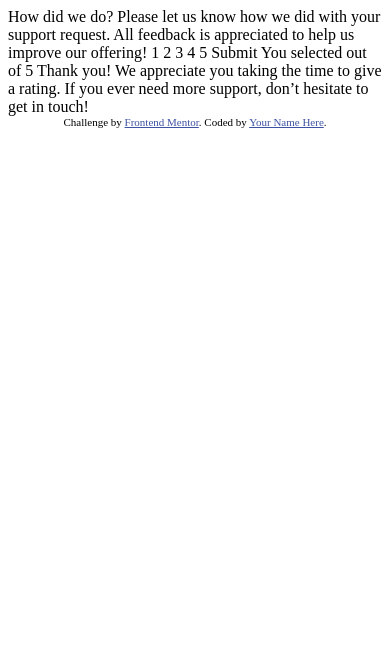
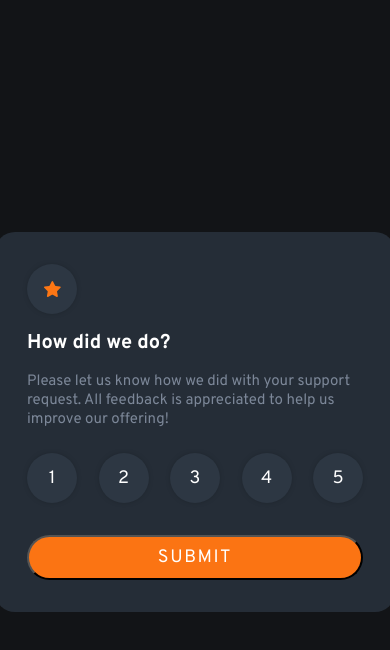
Before and after one commit to Locke-SH/CM-Interactive_rating-_component, a plain HTML site: page index.html in a window 390 px wide. Drawn offline with Linux system fonts and the light colour scheme.

Commit message:
first quick solution without mobile

```diff
--- a/index.html
+++ b/index.html
@@ -1,49 +1,87 @@
 <!DOCTYPE html>
 <html lang="en">
+
 <head>
   <meta charset="UTF-8">
-  <meta name="viewport" content="width=device-width, initial-scale=1.0"> <!-- displays site properly based on user's device -->
+  <meta name="viewport" content="width=device-width, initial-scale=1.0">
+  <!-- displays site properly based on user's device -->
 
   <link rel="icon" type="image/png" sizes="32x32" href="./images/favicon-32x32.png">
+  <link rel="stylesheet" href="style.css">
+  <link rel="preconnect" href="https://fonts.googleapis.com">
+  <link rel="preconnect" href="https://fonts.gstatic.com" crossorigin>
+  <link href="https://fonts.googleapis.com/css2?family=Overpass:wght@400;700&display=swap" rel="stylesheet">
 
-  <title>Frontend Mentor | Interactive rating component</title>
+  <title>Interactive rating component</title>
 
-  <!-- Feel free to remove these styles or customise in your own stylesheet 👍 -->
-  <style>
-    .attribution { font-size: 11px; text-align: center; }
-    .attribution a { color: hsl(228, 45%, 44%); }
-  </style>
 </head>
+
 <body>
+  <main>
+    <section class="card-container">
+      <div class="rate" id="blog1">
+        <div class="star-icon">
+          <img src="../images/icon-star.svg" alt="star-icon"></img>
+        </div>
+        <h2>How did we do?</h2>
 
-  <!-- Rating state start -->
+        <p>Please let us know how we did with your support request. All feedback is appreciated
+          to help us improve our offering!</p>
 
-  How did we do?
+        <div class="ratings">
+          <span id="rate1">1</span>
+          <span id="rate2">2</span>
+          <span id="rate3">3</span>
+          <span id="rate4">4</span>
+          <span id="rate5">5</span>
+        </div>
 
-  Please let us know how we did with your support request. All feedback is appreciated
-  to help us improve our offering!
+        <button id="button" class="submit-btn">SUBMIT</button>
+      </div>
+      <div class="submitted" id="blog2">
+        <img class="thanks_img" src="./images/illustration-thank-you.svg" alt="thank_you_illustration">
+        <p class="selection_text">You selected <span id="selected_rating"></span> out of 5</p>
 
-  1 2 3 4 5
+        <h1 class="submitted_headline">Thank you!</h1>
 
-  Submit
-
-  <!-- Rating state end -->
-
-  <!-- Thank you state start -->
-
-  You selected <!-- Add rating here --> out of 5
-
-  Thank you!
-
-  We appreciate you taking the time to give a rating. If you ever need more support,
-  don’t hesitate to get in touch!
-
-  <!-- Thank you state end -->
+        <p class="text-box">We appreciate you taking the time to give a rating. If you ever need more support,
+          don’t hesitate to get in touch!</p>
+      </div>
+    </section>
 
 
-  <div class="attribution">
-    Challenge by <a href="https://www.frontendmentor.io?ref=challenge" target="_blank">Frontend Mentor</a>.
-    Coded by <a href="#">Your Name Here</a>.
-  </div>
+    </section>
+  </main>
+
+  <script>
+    let rate1 = document.getElementById("rate1");
+    let rate2 = document.getElementById("rate2");
+    let rate3 = document.getElementById("rate3");
+    let rate4 = document.getElementById("rate4");
+    let rate5 = document.getElementById("rate5");
+
+    rate1.addEventListener("click", ()=>{document.getElementById("selected_rating").innerHTML= "1";});
+    rate1.addEventListener("click", ()=>{rate1.style.background= "var(--clr-primary-orange)"});
+    rate2.addEventListener("click", ()=>{document.getElementById("selected_rating").innerHTML= "2";});
+    rate2.addEventListener("click", ()=>{rate2.style.background= "var(--clr-primary-orange)"});
+    rate3.addEventListener("click", ()=>{document.getElementById("selected_rating").innerHTML= "3";});
+    rate3.addEventListener("click", ()=>{rate3.style.background= "var(--clr-primary-orange)"});
+    rate4.addEventListener("click", ()=>{document.getElementById("selected_rating").innerHTML= "4";});
+    rate4.addEventListener("click", ()=>{rate4.style.background= "var(--clr-primary-orange)"});
+    rate5.addEventListener("click", ()=>{document.getElementById("selected_rating").innerHTML= "5";});
+    rate5.addEventListener("click", ()=>{rate5.style.background= "var(--clr-primary-orange)"});
+
+
+
+
+    let blog1 = document.getElementById("blog1");
+    let blog2 = document.getElementById("blog2");
+    let button = document.getElementById("button");
+
+    button.addEventListener("click", ()=>{blog1.style.display= "none"; blog2.style.display="flex"});
+
+
+  </script>
 </body>
+
 </html>
--- /dev/null
+++ b/style.css
@@ -0,0 +1,153 @@
+/*@import url("https://fonts.googleapis.com/css2?family=Overpass:wght@400;700&display=swap");*/
+:root {
+    --clr-primary-orange:hsl(25, 97%, 53%);
+    --clr-neutral-white: hsl(0, 0%, 100%);
+    --clr-neutral-light_grey:hsl(217, 12%, 63%);
+    --clr-neutral-medium_gray:hsl(216, 12%, 54%);
+    --clr-dark_blue:hsl(213, 19%, 18%);
+    --clr-very_dark_blue: hsl(216, 12%, 8%);
+    --clr-secondary:hsl(213deg,20%,22%);
+    --ft-family: overpass;
+    --fw-regular: 400;
+    --fw-bold: 700;
+    --fs-400: 1.125rem;
+}
+
+*,
+*::before,
+*::after {
+    box-sizing:border-box;
+}
+
+* {
+    margin:0;
+    font: inherit;
+}
+
+body{
+    background-color: var(--clr-very_dark_blue);
+    font-family:var(--ft-family);
+    font-size: var(--fs-400);
+    color: var(--clr-neutral-white);
+}
+
+main {
+    min-height: 100vh;
+    display:flex;
+    flex-direction: column;
+    justify-content: center;
+    align-items: center;
+}
+
+.card-container {
+    display: flex;
+    flex-direction: column;
+    background-color: var(--clr-dark_blue);
+    padding: 2rem;
+    width: 400px;
+    border-radius: 20px;
+}
+
+.star-icon,
+span {
+    display: flex;
+    justify-content: center;
+    align-items:center;
+    padding: 0.5rem;
+    width: fit-content;
+    background-color: var(--clr-secondary);
+    border-radius: 50%;
+    width: 50px;
+    height: 50px;
+    box-shadow: 0px 0px 7px -4px rgba(0,0,0,0.75);
+    margin-bottom: 1rem;
+
+}
+
+h2{
+    font-size: 20px;
+    font-weight: var(--fw-bold);
+    margin-bottom: 1rem;
+}
+
+p {
+    font-size: 15px;
+    font-weight: var(--fw-regular);
+    color: var(--clr-neutral-medium_gray);
+    margin-bottom: 1.5rem;
+}
+
+.ratings{
+    display: flex;
+    justify-content: space-between;
+    align-items: center;
+}
+
+span:hover{
+    background: var(--clr-neutral-medium_gray);
+    color: var(--clr-neutral-white);
+}
+
+span:active{
+    background: var(--clr-primary-orange);
+}
+
+
+button{
+    display:block;
+    height: 45px;
+    width:100%;
+    border-radius: 25px;
+    color: var(--clr-neutral-white);
+    background: var(--clr-primary-orange);
+    font-weight: 400;
+    letter-spacing: 0.1rem;
+    cursor: pointer;
+    margin-top: 1rem;
+}
+
+button:hover{
+    background: var(--clr-neutral-white);
+    color: var(--clr-primary-orange);
+  }
+
+.rate {
+    display:block;
+}
+
+.submitted{
+    display: none;
+    /*display:flex;*/
+    flex-direction: column;
+    align-items: center;
+}
+
+.thanks_img {
+    padding-bottom:1.5rem;
+
+}
+
+.selection_text {
+    background-color:var(--clr-secondary);
+    padding:5px 20px 5px 20px;
+    border-radius: 20px;
+    color:var(--clr-primary-orange);
+}
+
+#selected_rating {
+    display:inline;
+    background-color:inherit;
+    border-radius: 0px;
+    padding:0;
+    margin:0;
+}
+
+.submitted_headline {
+    font-size:1.5rem;
+}
+
+.text-box {
+    text-align:center;
+    line-height:1.5;
+    margin-top: 0.5rem;
+}
```
Also changed, not shown: 1 other file.
